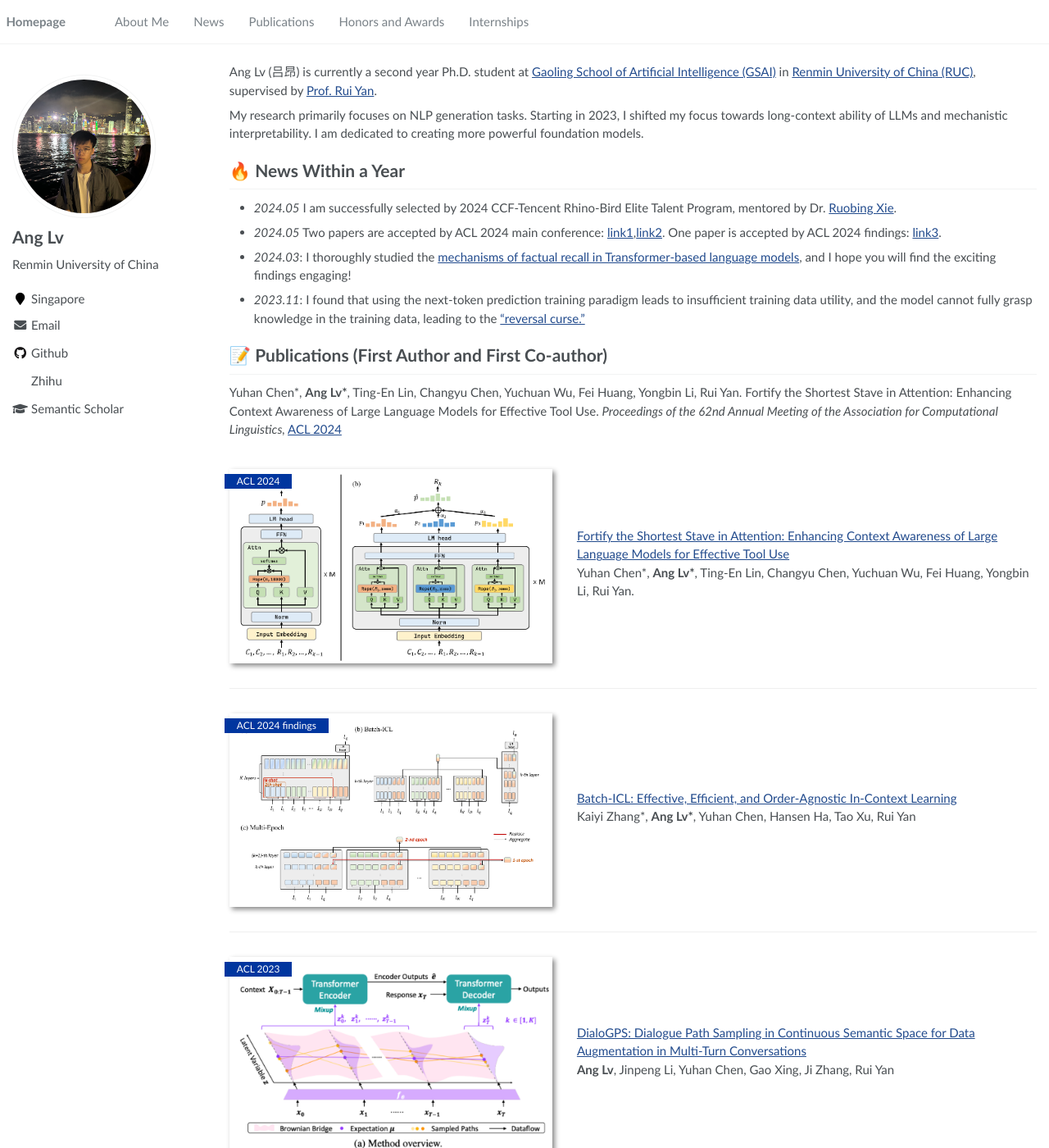
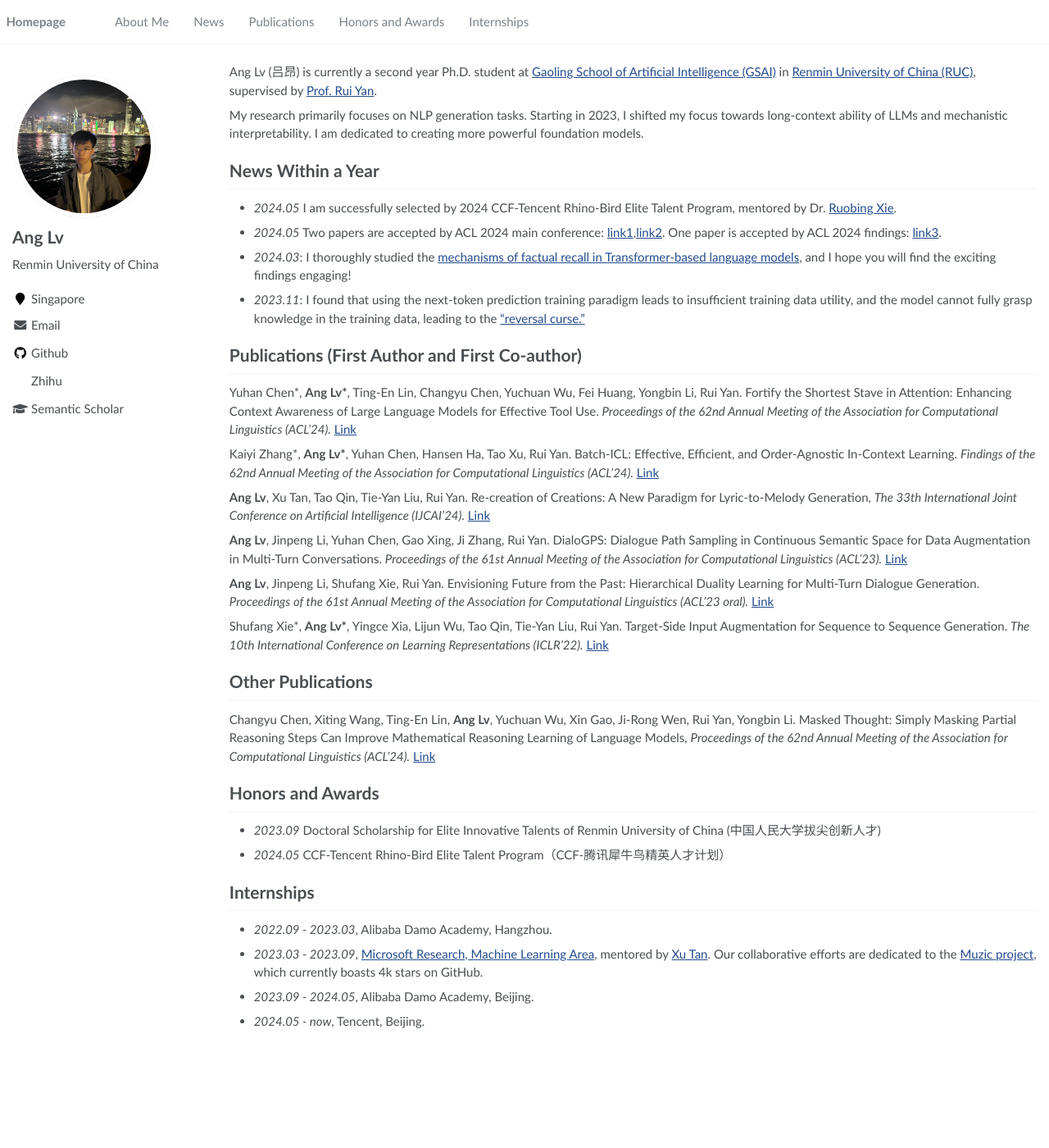
Before and after one commit to trestad/trestad.github.io, a Jekyll site: the page built from _pages/about.md, in a window 1280 px wide and 1400 px high. Shown: the whole window at 82% size. Built offline with Jekyll 4.4.1, drawn with Linux system fonts in a browser that asks for light colours; some of the changed text lies outside the part shown.

Commit message:
Update about.md

```diff
--- a/_pages/about.md
+++ b/_pages/about.md
@@ -14,7 +14,7 @@ Ang Lv (吕昂) is currently a second year Ph.D. student at [Gaoling School of A
 
 My research primarily focuses on NLP generation tasks. Starting in 2023, I shifted my focus towards long-context ability of LLMs and mechanistic interpretability. I am dedicated to creating more powerful foundation models.
 
-# 🔥 News Within a Year
+# News Within a Year
 
 - *2024.05* I am successfully selected by 2024 CCF-Tencent Rhino-Bird Elite Talent Program, mentored by Dr. [Ruobing Xie](https://ruobingxie.github.io/).
 
@@ -25,68 +25,31 @@ My research primarily focuses on NLP generation tasks. Starting in 2023, I shift
 - *2023.11*: I found that using the next-token prediction training paradigm leads to insufficient training data utility, and the model cannot fully grasp knowledge in the training data, leading to the ["reversal curse."](https://arxiv.org/abs/2311.07468)
 
 
-# 📝 Publications (First Author and First Co-author)
+# Publications (First Author and First Co-author)
 
-Yuhan Chen\*, **Ang Lv\***, Ting-En Lin, Changyu Chen, Yuchuan Wu, Fei Huang, Yongbin Li, Rui Yan. Fortify the Shortest Stave in Attention: Enhancing Context Awareness of Large Language Models for Effective Tool Use. *Proceedings of the 62nd Annual Meeting of the Association for Computational Linguistics,* [ACL 2024](https://arxiv.org/abs/2312.04455)
+Yuhan Chen\*, **Ang Lv\***, Ting-En Lin, Changyu Chen, Yuchuan Wu, Fei Huang, Yongbin Li, Rui Yan. Fortify the Shortest Stave in Attention: Enhancing Context Awareness of Large Language Models for Effective Tool Use. *Proceedings of the 62nd Annual Meeting of the Association for Computational Linguistics (ACL'24).* [Link](https://arxiv.org/abs/2312.04455)
 
-<div class='paper-box'><div class='paper-box-image'><div><div class="badge">ACL 2024</div><img src='images/ab1.png' alt="sym" width="100%"></div></div>
-<div class='paper-box-text' markdown="1">
+Kaiyi Zhang\*, **Ang Lv\***, Yuhan Chen, Hansen Ha, Tao Xu, Rui Yan. Batch-ICL: Effective, Efficient, and Order-Agnostic In-Context Learning. *Findings of the 62nd Annual Meeting of the Association for Computational Linguistics (ACL'24).* [Link](https://arxiv.org/abs/2401.06469)
 
-[Fortify the Shortest Stave in Attention: Enhancing Context Awareness of Large Language Models for Effective Tool Use](https://arxiv.org/abs/2312.04455) \\
-Yuhan Chen\*, **Ang Lv\***, Ting-En Lin, Changyu Chen, Yuchuan Wu, Fei Huang, Yongbin Li, Rui Yan.
-</div>
-</div>
+**Ang Lv**, Xu Tan, Tao Qin, Tie-Yan Liu, Rui Yan. Re-creation of Creations: A New Paradigm for Lyric-to-Melody Generation, *The 33th International Joint Conference on Artificial Intelligence (IJCAI'24).* [Link](https://arxiv.org/abs/2208.05697)
 
-<div class='paper-box'><div class='paper-box-image'><div><div class="badge">ACL 2024 findings</div><img src='images/batchicl.png' alt="sym" width="100%"></div></div>
-<div class='paper-box-text' markdown="1">
+**Ang Lv**, Jinpeng Li, Yuhan Chen, Gao Xing, Ji Zhang, Rui Yan. DialoGPS: Dialogue Path Sampling in Continuous Semantic Space for Data Augmentation in Multi-Turn Conversations. *Proceedings of the 61st Annual Meeting of the Association for Computational Linguistics (ACL'23).* [Link](https://aclanthology.org/2023.acl-long.70/)
 
-[Batch-ICL: Effective, Efficient, and Order-Agnostic In-Context Learning](https://arxiv.org/abs/2401.06469) \\
-Kaiyi Zhang\*, **Ang Lv\***, Yuhan Chen, Hansen Ha, Tao Xu, Rui Yan
-</div>
-</div>
+**Ang Lv**, Jinpeng Li, Shufang Xie, Rui Yan. Envisioning Future from the Past: Hierarchical Duality Learning for Multi-Turn Dialogue Generation. *Proceedings of the 61st Annual Meeting of the Association for Computational Linguistics (ACL'23 oral).* [Link](https://aclanthology.org/2023.acl-long.407/)
 
-<div class='paper-box'><div class='paper-box-image'><div><div class="badge">ACL 2023</div><img src='images/gps.png' alt="sym" width="100%"></div></div>
-<div class='paper-box-text' markdown="1">
-
-[DialoGPS: Dialogue Path Sampling in Continuous Semantic Space for Data Augmentation in Multi-Turn Conversations](https://aclanthology.org/2023.acl-long.70/) \\
-**Ang Lv**, Jinpeng Li, Yuhan Chen, Gao Xing, Ji Zhang, Rui Yan
-</div>
-</div>
-
-<div class='paper-box'><div class='paper-box-image'><div><div class="badge">ACL 2023 (oral)</div><img src='images/dual-dialog.png' alt="sym" width="100%"></div></div>
-<div class='paper-box-text' markdown="1">
-
-[Envisioning Future from the Past: Hierarchical Duality Learning for Multi-Turn Dialogue Generation](https://aclanthology.org/2023.acl-long.407/) \\
-**Ang Lv**, Jinpeng Li, Shufang Xie, Rui Yan
-</div>
-</div>
-
-<div class='paper-box'><div class='paper-box-image'><div><div class="badge">ICLR 2022</div><img src='images/target.png' alt="sym" width="100%"></div></div>
-<div class='paper-box-text' markdown="1">
-
-[Target-Side Input Augmentation for Sequence to Sequence Generation](https://openreview.net/forum?id=pz1euXohm4H) \\
-Shufang Xie\*, **Ang Lv\***, Yingce Xia, Lijun Wu, Tao Qin, Tie-Yan Liu, Rui Yan
-</div>
-</div>
-
-<div class='paper-box'><div class='paper-box-image'><div><div class="badge">IJCAI 2024 (Art Track)</div><img src='images/roc.png' alt="sym" width="100%"></div></div>
-<div class='paper-box-text' markdown="1">
-
-[Re-creation of Creations: A New Paradigm for Lyric-to-Melody Generation](https://arxiv.org/abs/2208.05697) \\
-**Ang Lv**, Xu Tan, Tao Qin, Tie-Yan Liu, Rui Yan
-</div>
-</div>
-
-# 📝 Other Publications
-
-- Masked Thought: Simply Masking Partial Reasoning Steps Can Improve Mathematical Reasoning Learning of Language Models, [ACL 2024 main conference](https://arxiv.org/abs/2403.02178), Changyu Chen, Xiting Wang, Ting-En Lin, **Ang Lv**, Yuchuan Wu, Xin Gao, Ji-Rong Wen, Rui Yan, Yongbin Li
+Shufang Xie\*, **Ang Lv\***, Yingce Xia, Lijun Wu, Tao Qin, Tie-Yan Liu, Rui Yan. Target-Side Input Augmentation for Sequence to Sequence Generation. *The 10th International Conference on Learning Representations (ICLR'22).* [Link](https://openreview.net/forum?id=pz1euXohm4H)
 
 
-# 🎖 Honors and Awards
+# Other Publications
+
+Changyu Chen, Xiting Wang, Ting-En Lin, **Ang Lv**, Yuchuan Wu, Xin Gao, Ji-Rong Wen, Rui Yan, Yongbin Li. Masked Thought: Simply Masking Partial Reasoning Steps Can Improve Mathematical Reasoning Learning of Language Models, *Proceedings of the 62nd Annual Meeting of the Association for Computational Linguistics (ACL'24).* [Link](https://arxiv.org/abs/2403.02178)
+
+
+# Honors and Awards
 - *2023.09* Doctoral Scholarship for Elite Innovative Talents of Renmin University of China (中国人民大学拔尖创新人才)
 - *2024.05* CCF-Tencent Rhino-Bird Elite Talent Program（CCF-腾讯犀牛鸟精英人才计划）
 
-# 💻 Internships
+# Internships
 - *2022.09 - 2023.03*, Alibaba Damo Academy, Hangzhou.
 - *2023.03 - 2023.09*, [Microsoft Research, Machine Learning Area](https://www.microsoft.com/en-us/research/group/machine-learning-research-group/), mentored by [Xu Tan](https://www.microsoft.com/en-us/research/people/xuta/). Our collaborative efforts are dedicated to the [Muzic project](https://github.com/microsoft/muzic), which currently boasts 4k stars on GitHub.
 - *2023.09 - 2024.05*, Alibaba Damo Academy, Beijing.
```
